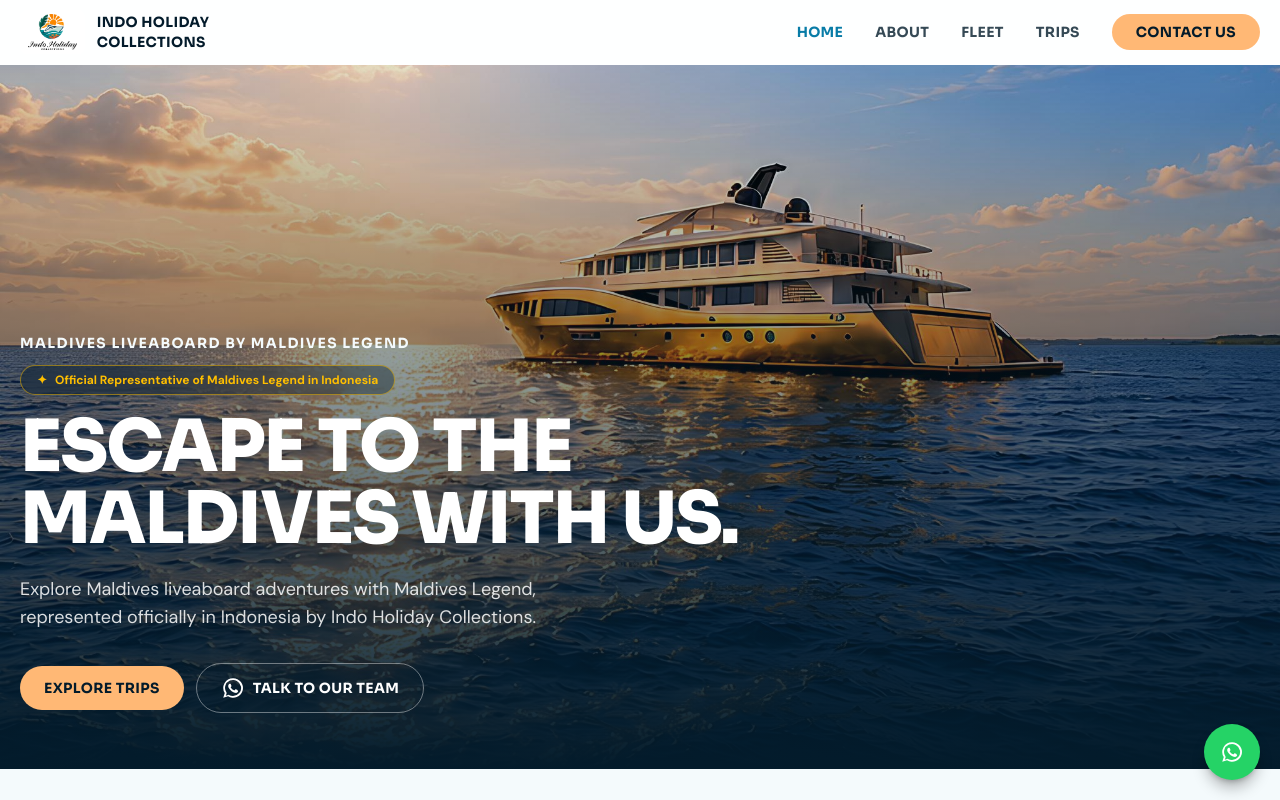
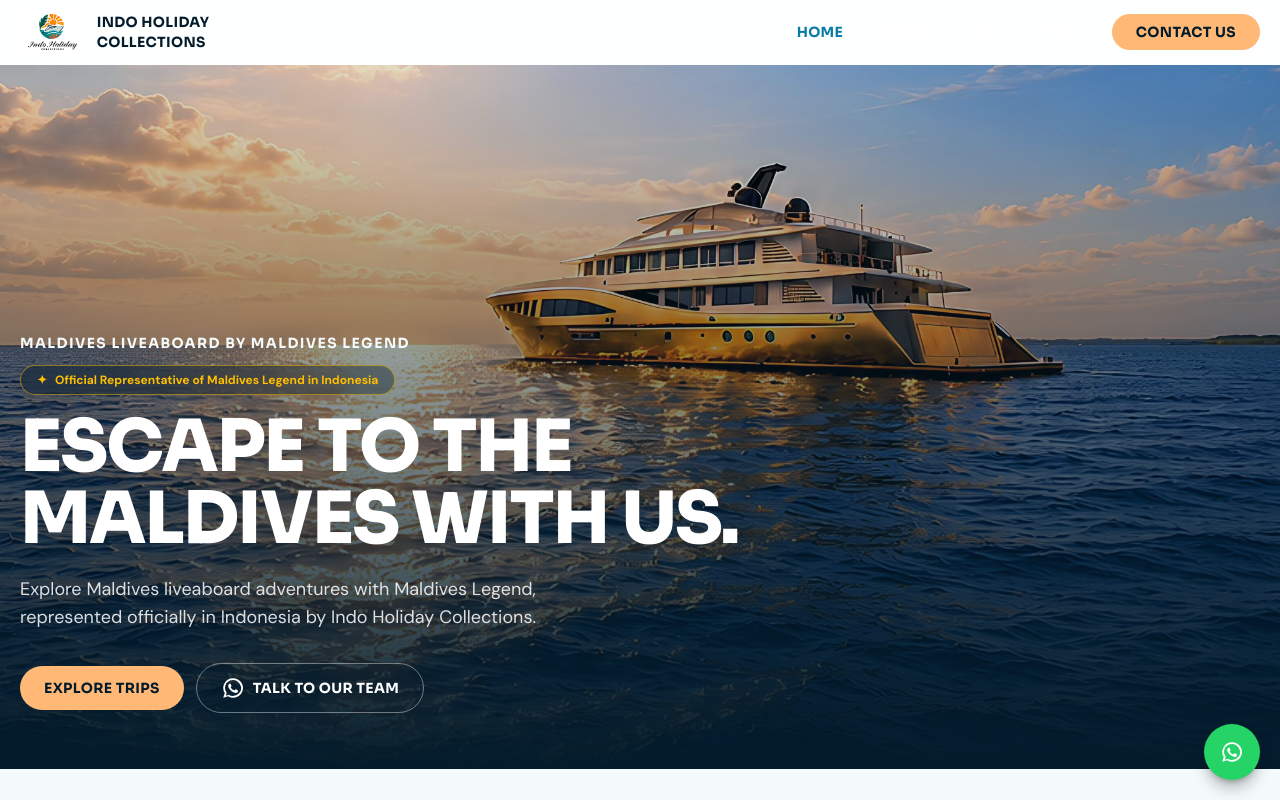
Before and after one commit to indocollections7-droid/ihc-website, a React (Vite) app: page / in a window 1280 px wide. Shown: the top 800 px of the page. Built offline with nearby package versions, Linux system fonts and the light colour scheme.

Commit message:
Update Navbar.tsx

```diff
--- a/src/components/Navbar.tsx
+++ b/src/components/Navbar.tsx
@@ -4,7 +4,7 @@ import { waLink, generalMessage } from '../lib/whatsapp'
 const links = [['/', 'HOME'], ['/about', 'ABOUT'], ['/fleet', 'FLEET'], ['/trips', 'TRIPS']]
 export default function Navbar() {
   const [open, setOpen] = useState(false)
-  const cls = ({ isActive }: { isActive: boolean }) => `font-display text-sm font-bold tracking-wide transition ${isActive ? 'text-ocean' : 'text-deep/80 hover:text-deep'}`
+  const cls = ({ isActive }: { isActive: boolean }) => `font-display text-sm font-bold tracking-wide transition ${isActive ? 'text-ocean' : 'text-white/80 hover:text-white'}`
   return (
     <header className="sticky top-0 z-40 border-b border-white/10 bg-white/90 backdrop-blur">
       <div className="wrap flex h-16 items-center justify-between">
```
